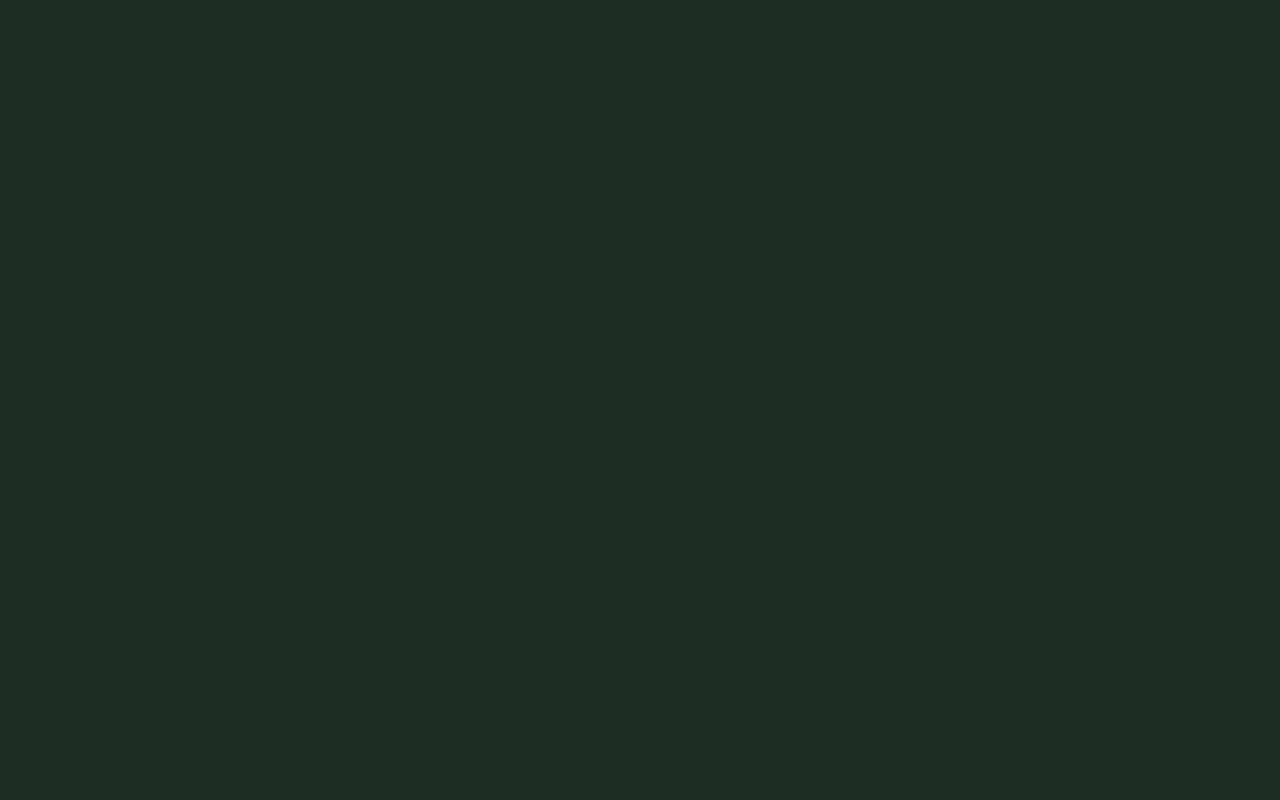
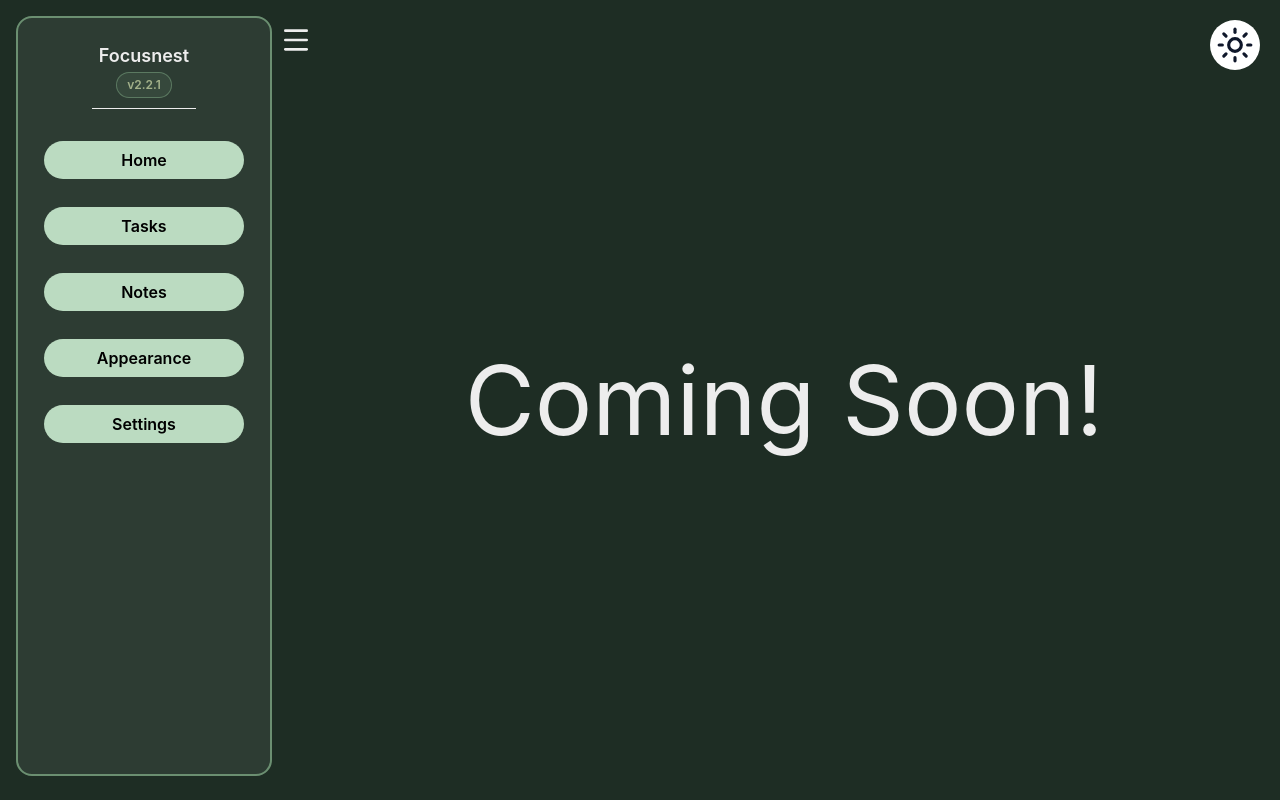
Before and after one commit to ItsCrew/focusnest-but-in-react, a React (Vite) app: page /notes in a window 1280 px wide. Before the commit this address had no page. Built offline with nearby package versions, Linux system fonts and the light colour scheme.

Commit message:
Coming soon page complete (to be changed later)

```diff
--- a/src/App.jsx
+++ b/src/App.jsx
@@ -5,24 +5,20 @@ import AppShell from './Components/Global/AppShell'
 import { Route, Routes } from 'react-router-dom'
 import Home from './Pages/Home'
 import Tasks from './Pages/Tasks'
+import Soon from './Pages/Soon'
 
 const App = () => {
   return (
     <div className='min-h-screen w-full bg-background-dark text-font-dark'>
-    <Routes>
-      <Route
-            path="/"
-            element={
-              <>
-                <Page />
-              </>
-            }
-          />
-      <Route element={<AppShell />}>
-        <Route path='/home' element={<Home/>}/>
-        <Route path='/tasks' element={<Tasks/>}/>
-      </Route>
-    </Routes>
+      <Routes>
+        <Route path="/" element={<Page />}/>
+        <Route element={<AppShell />}>
+          <Route path='/home' element={<Home />} />
+          <Route path='/tasks' element={<Tasks />} />
+          <Route path='/notes' element={<Soon />} />
+        </Route>
+
+      </Routes>
     </div>
   )
 }
--- /dev/null
+++ b/src/Pages/Soon.jsx
@@ -0,0 +1,11 @@
+import React from 'react'
+
+const Soon = () => {
+  return (
+    <div className='flex justify-center items-center text-8xl h-screen'>
+        Coming Soon!
+    </div>
+  )
+}
+
+export default Soon
```
